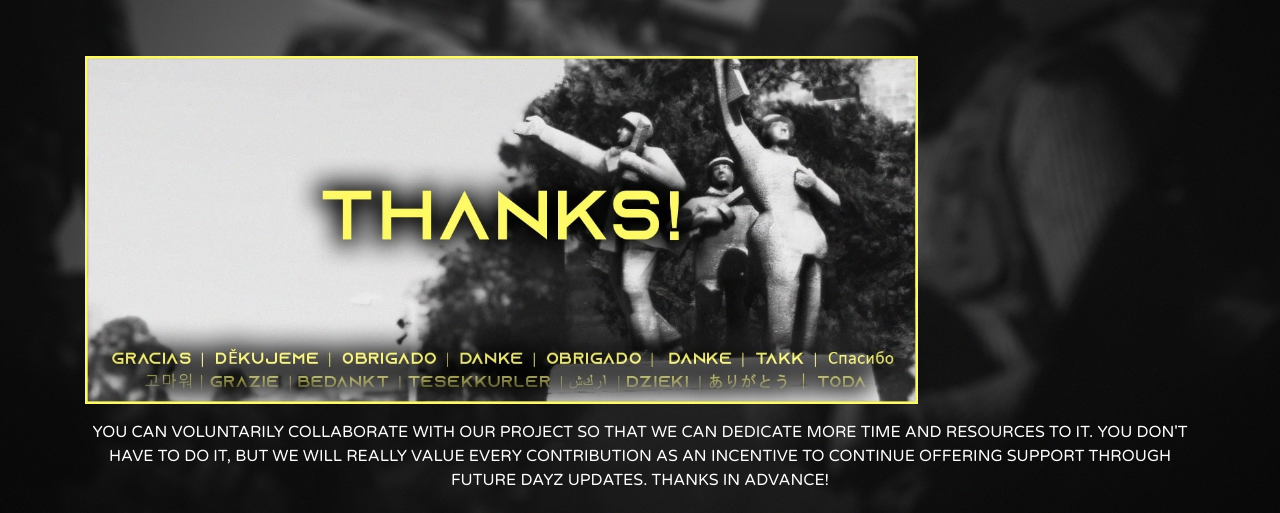
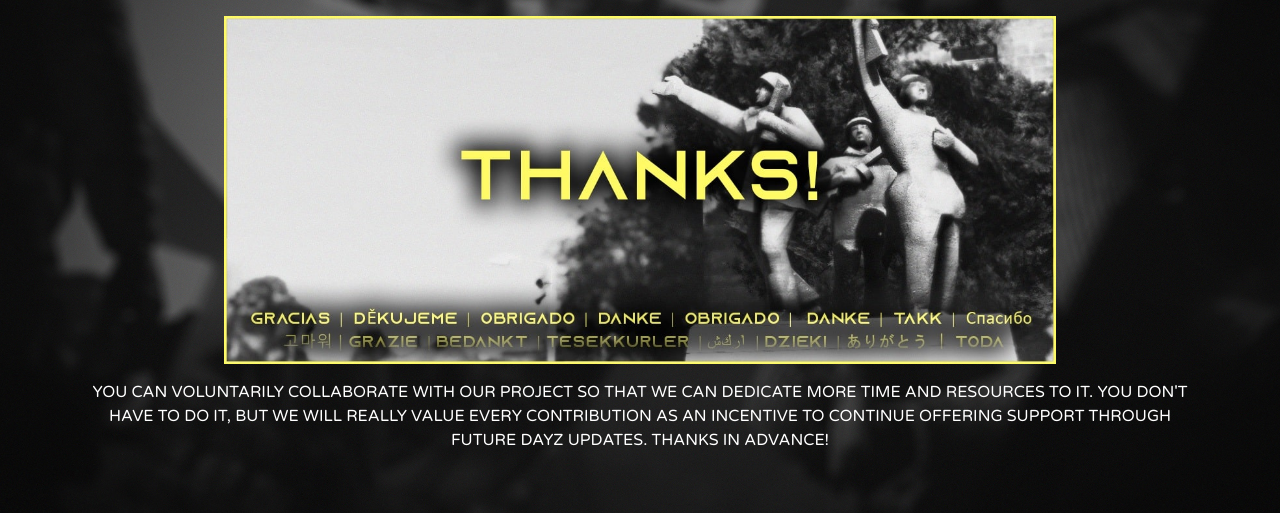
Before and after one commit to BET0R/Proyecto-LITE, a website: page donation.html in a window 1280 px wide. Shown: the part 213-726 px from the top of the page. Drawn offline with Linux system fonts and the light colour scheme.

Commit message:
Update donation.html

```diff
--- a/donation.html
+++ b/donation.html
@@ -62,7 +62,7 @@
                     <h2 class="text-center">
                         <span class="text_yellow">COLLABORATE WITH THE PROJECT</span>
                     </h2>
-                    <img class="mt-5 w-75" src="./assets/img/thanks.jpg" alt="thanks">
+                    <img class="mt-3 w-75 d-block mx-auto" src="./assets/img/thanks.jpg" alt="thanks">
                     <p class="text-center mt-3">
                         YOU CAN VOLUNTARILY COLLABORATE WITH OUR PROJECT SO THAT WE CAN DEDICATE MORE TIME AND RESOURCES
                         TO IT. YOU DON'T HAVE TO DO IT, BUT WE WILL REALLY VALUE EVERY CONTRIBUTION AS AN INCENTIVE TO
```
